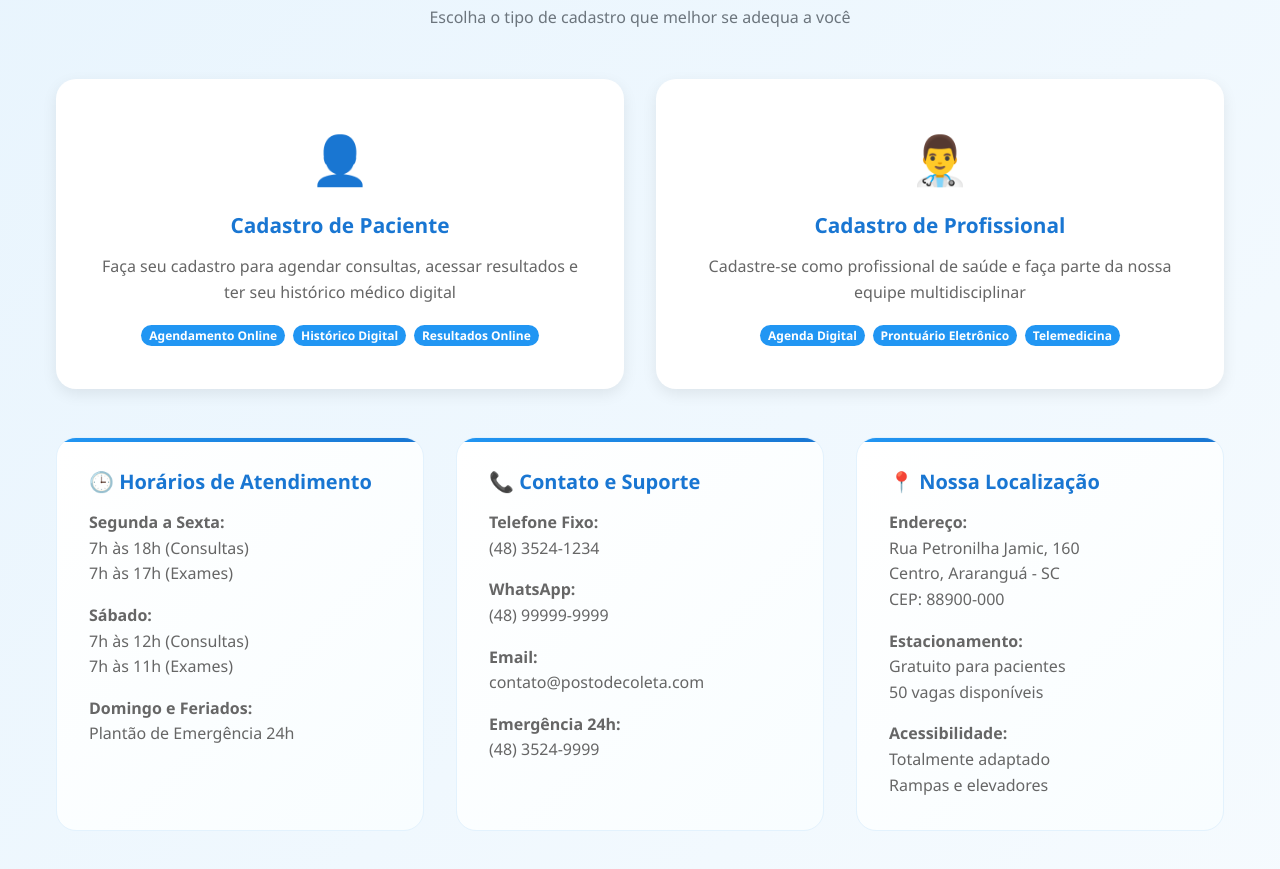
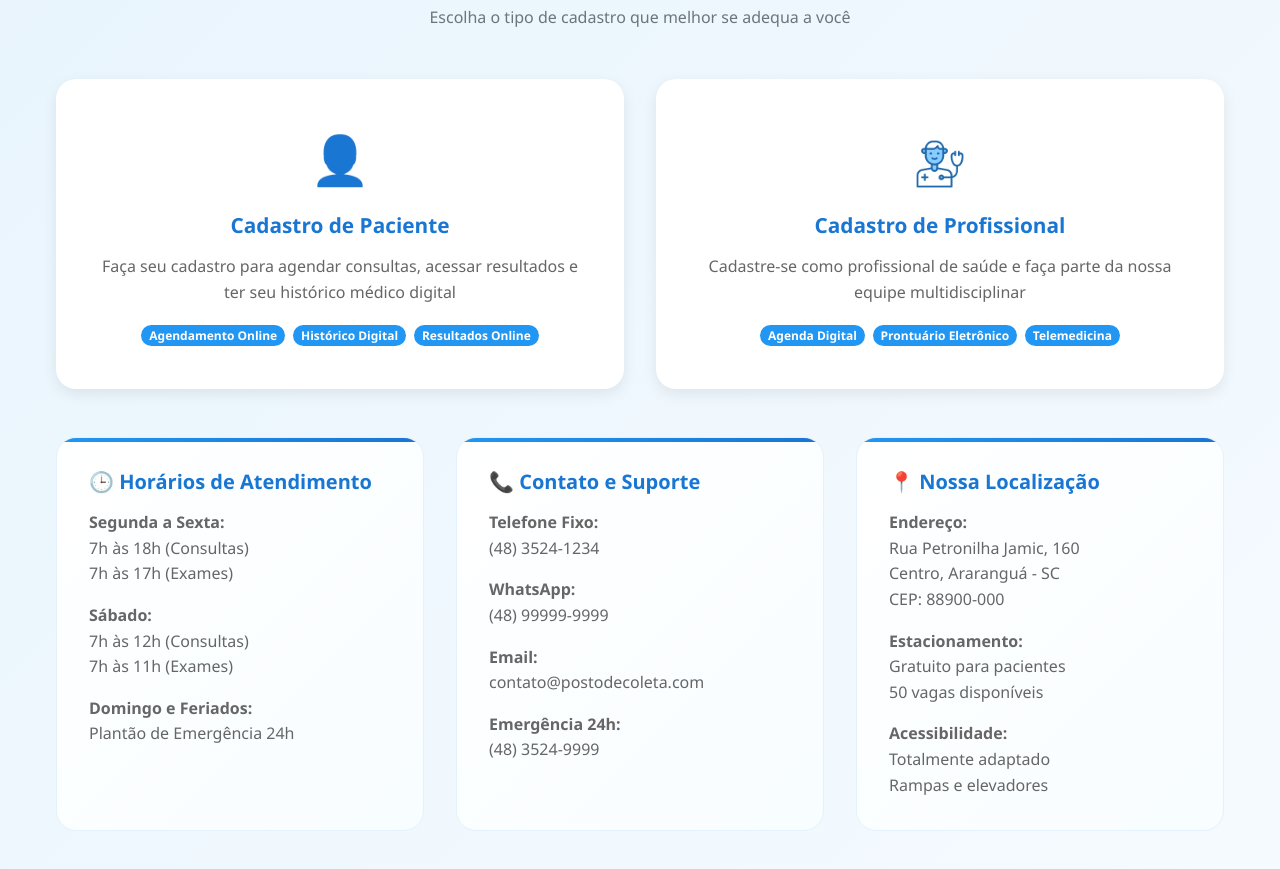
Before and after one commit to naruto20793/TCC-Posto-de-Coleta, a plain HTML site: page index.html in a window 1280 px wide. Shown: the part 1022-1891 px from the top of the page. Drawn offline with nearby package versions, Linux system fonts and the light colour scheme.

Commit message:
icones quase arrumado

```diff
--- a/index.html
+++ b/index.html
@@ -133,7 +133,7 @@
 
                 <a href="cadastro/medico/medico.html" class="cadastro-card" id="cadastroMedicoCard">
                     <div class="card-body">
-                        <div class="text-primary mb-3" style="font-size: 3rem;">👨‍⚕️</div>
+                        <div class="text-primary mb-3" style="font-size: 3rem;"><img src="imagens/médico.png" alt="Ícone de emergência" width="50" height="50"></div>
                         <h5 class="card-title">Cadastro de Profissional</h5>
                         <p class="card-text">Cadastre-se como profissional de saúde e faça parte da nossa equipe multidisciplinar</p>
                         <div class="mt-3">
```
Also changed, not shown: imagens/emergencia.png, imagens/médico.png (added).
